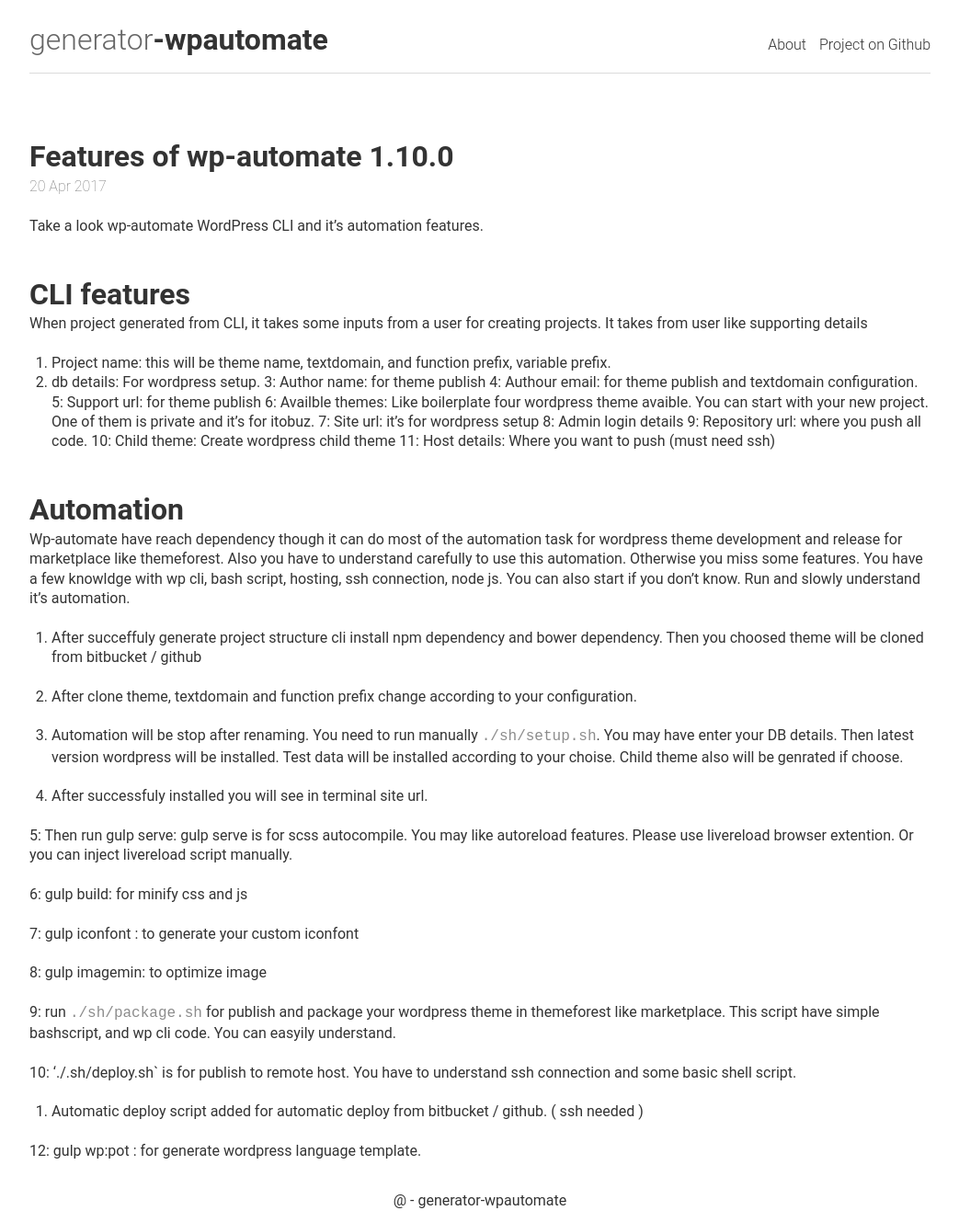
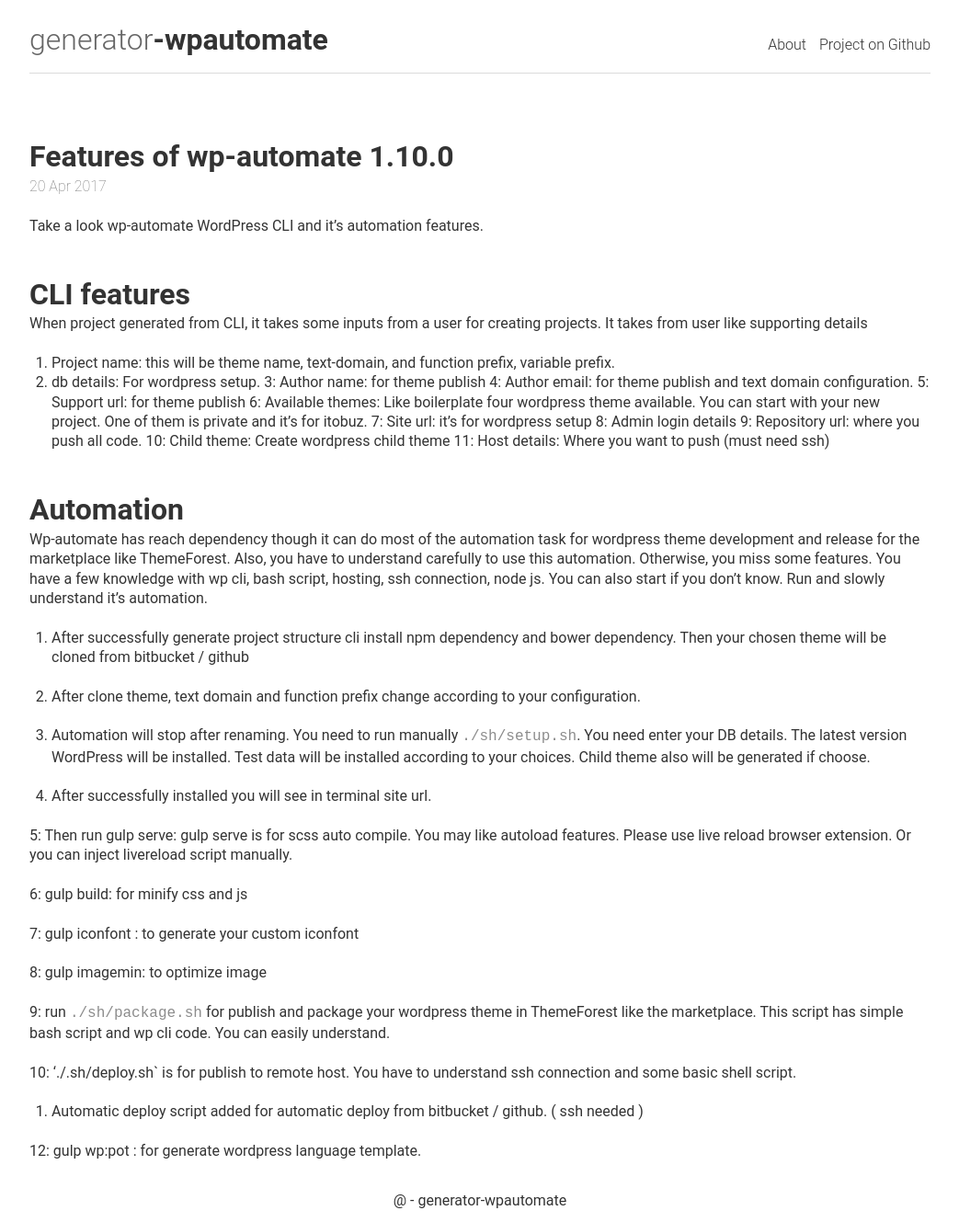
Before and after one commit to itobuztech/generator-wpautomate, a Jekyll site: the page built from _posts/2017-04-20-features.md, in a window 1280 px wide. Shown: the whole page at 92% size, without its empty margins (118-1161 px from the left). Built offline with Jekyll 4.4.1, drawn with Linux system fonts in a browser that asks for light colours.

Commit message:
Update 2017-04-20-features.md

```diff
--- a/_posts/2017-04-20-features.md
+++ b/_posts/2017-04-20-features.md
@@ -8,12 +8,12 @@ Take a look wp-automate WordPress CLI and it's automation features.
 
 ## CLI features
 When project generated from CLI, it takes some inputs from a user for creating projects. It takes from user like supporting details
-1. Project name: this will be theme name, textdomain, and function prefix, variable prefix.
+1. Project name: this will be theme name, text-domain, and function prefix, variable prefix.
 2. db details: For wordpress setup.
 3: Author name: for theme publish
-4: Authour email: for theme publish and textdomain configuration.
+4: Author email: for theme publish and text domain configuration.
 5: Support url: for theme publish
-6: Availble themes: Like boilerplate four wordpress theme avaible. You can start with your new project. One of them is private and it's  for itobuz.
+6: Available themes: Like boilerplate four wordpress theme available. You can start with your new project. One of them is private and it's  for itobuz.
 7: Site url: it's for wordpress setup
 8: Admin login details
 9: Repository url: where you push all code.
@@ -21,17 +21,17 @@ When project generated from CLI, it takes some inputs from a user for creating p
 11: Host details: Where you want to push (must need ssh)
 
 ## Automation
-Wp-automate have reach dependency though it can do most of the automation task for wordpress theme development and release for marketplace like themeforest. Also you have to understand carefully to use this automation. Otherwise you miss some features. You have a few knowldge with wp cli, bash script, hosting, ssh connection, node js. You can also start if you don't know. Run and slowly understand it's automation.
+Wp-automate has reach dependency though it can do most of the automation task for wordpress theme development and release for the marketplace like ThemeForest. Also, you have to understand carefully to use this automation. Otherwise, you miss some features. You have a few knowledge with wp cli, bash script, hosting, ssh connection, node js. You can also start if you don't know. Run and slowly understand it's automation.
 
-1. After succeffuly generate project structure cli install npm dependency and bower dependency. Then you choosed  theme will be cloned from bitbucket / github
+1. After successfully generate project structure cli install npm dependency and bower dependency. Then your chosen  theme will be cloned from bitbucket / github
 
-2. After clone theme, textdomain and function prefix change according to your configuration.
+2. After clone theme, text domain and function prefix change according to your configuration.
 
-3. Automation will be stop after renaming. You need to run manually `./sh/setup.sh`. You may have enter your DB details. Then latest version wordpress will be installed. Test data will be installed according to your choise. Child theme also will be genrated if choose.
+3. Automation will stop after renaming. You need to run manually `./sh/setup.sh`. You need enter your DB details. The latest version WordPress will be installed. Test data will be installed according to your choices. Child theme also will be generated if choose.
 
-4. After successfuly installed you will see in terminal site url.
+4. After successfully installed you will see in terminal site url.
 
-5: Then run gulp serve: gulp serve is for scss autocompile. You may like autoreload features. Please use livereload browser extention. Or you can inject livereload script manually.
+5: Then run gulp serve: gulp serve is for scss auto compile. You may like autoload features. Please use live reload browser extension. Or you can inject livereload script manually.
 
 6: gulp build: for minify css and js
 
@@ -39,7 +39,7 @@ Wp-automate have reach dependency though it can do most of the automation task f
 
 8: gulp imagemin: to optimize image
 
-9: run `./sh/package.sh` for publish and package your wordpress theme in themeforest like marketplace. This script have simple bashscript, and wp cli code. You can easyily understand.
+9: run `./sh/package.sh` for publish and package your wordpress theme in ThemeForest like the marketplace. This script has simple bash script and wp cli code. You can easily understand.
 
 10: './.sh/deploy.sh` is for publish to remote host. You have to understand ssh connection and some basic shell script.
 
```
